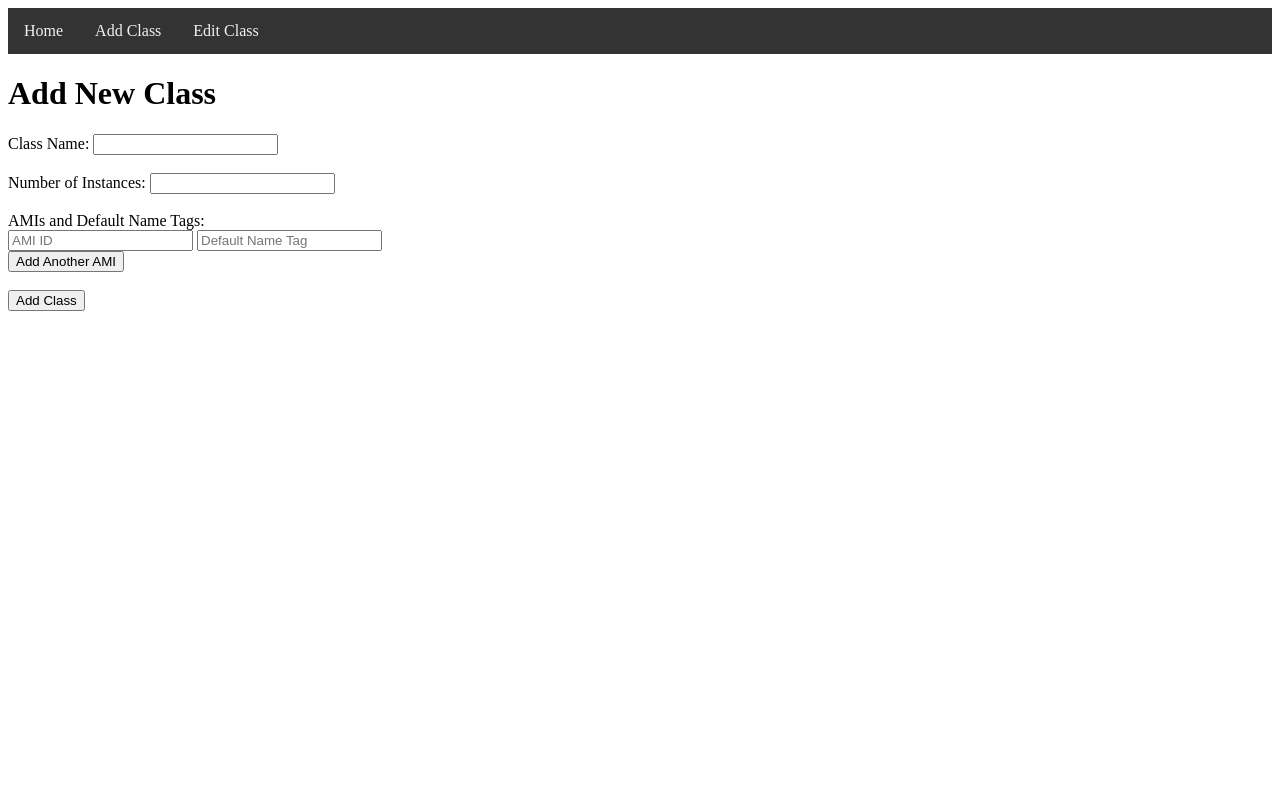
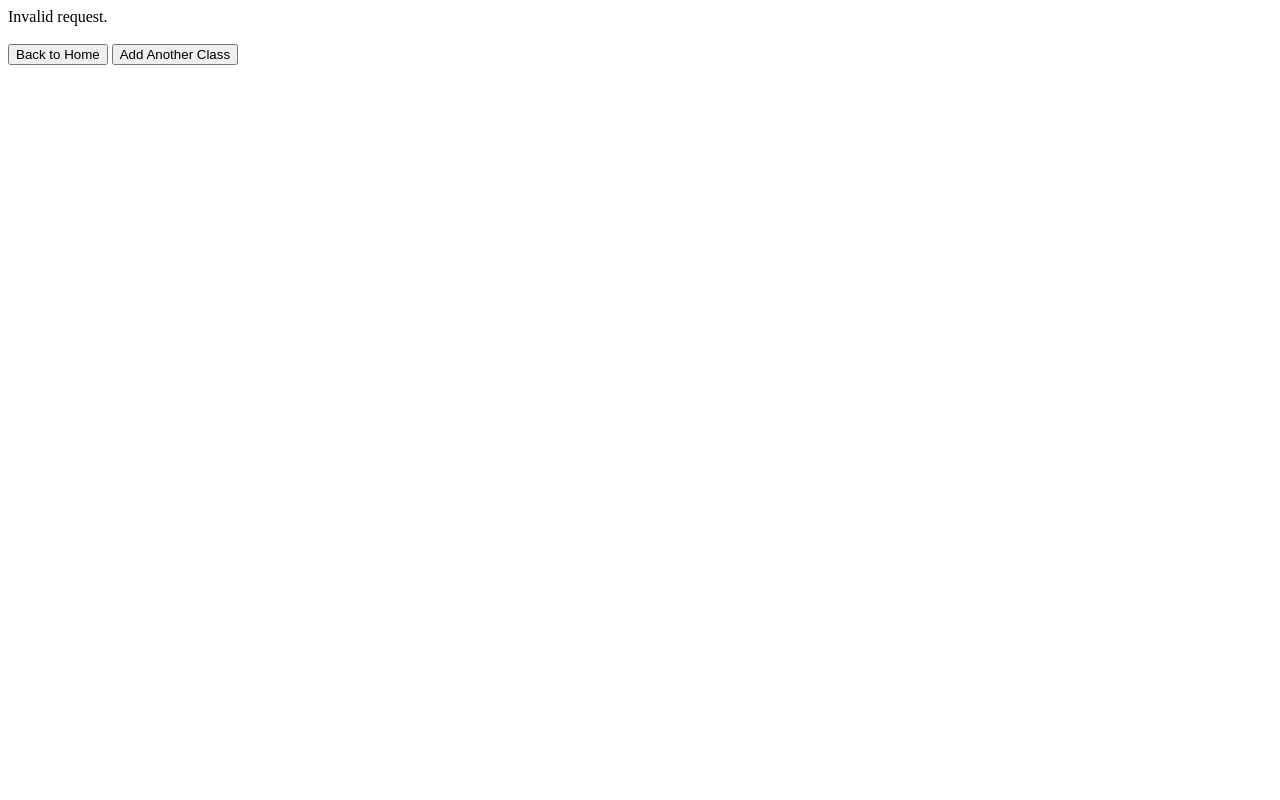
Before and after one commit to ProDataMan/LabSetup, a PHP site: page /add_class.php in a window 1280 px wide. Run offline with PHP 8.4, Linux system fonts and the light colour scheme.

Commit message:
add back to classes button

```diff
--- a/add_class.php
+++ b/add_class.php
@@ -1,39 +1,48 @@
-<!-- /var/www/html/add_class.html -->
-<!DOCTYPE html>
-<html lang="en">
-<head>
-    <meta charset="UTF-8">
-    <title>Add New Class</title>
-</head>
-<body>
-    <?php include 'navigation.php'; ?>
-    <h1>Add New Class</h1>
-    <form action="add_class.php" method="post">
-        <label for="class_name">Class Name:</label>
-        <input type="text" id="class_name" name="class_name" required>
-        <br><br>
-        <label for="num_instances">Number of Instances:</label>
-        <input type="number" id="num_instances" name="num_instances" min="1" required>
-        <br><br>
-        <label for="ami_details">AMIs and Default Name Tags:</label>
-        <div id="ami_details">
-            <div>
-                <input type="text" name="ami_ids[]" placeholder="AMI ID" required>
-                <input type="text" name="ami_tags[]" placeholder="Default Name Tag" required>
-            </div>
-        </div>
-        <button type="button" onclick="addAmiInput()">Add Another AMI</button>
-        <br><br>
-        <input type="submit" value="Add Class">
-    </form>
+<!-- /var/www/html/add_class.php -->
+<?php
+if ($_SERVER['REQUEST_METHOD'] == 'POST') {
+    $class_name = $_POST['class_name'];
+    $num_instances = $_POST['num_instances'];
+    $ami_ids = $_POST['ami_ids'];
+    $ami_tags = $_POST['ami_tags'];
 
-    <script>
-        function addAmiInput() {
-            const div = document.createElement('div');
-            div.innerHTML = `<input type="text" name="ami_ids[]" placeholder="AMI ID" required>
-                             <input type="text" name="ami_tags[]" placeholder="Default Name Tag" required>`;
-            document.getElementById('ami_details').appendChild(div);
+    // Enable error reporting
+    error_reporting(E_ALL);
+    ini_set('display_errors', 1);
+
+    // Connect to the database
+    $conn = new mysqli('localhost', 'instructor', 'password', 'aws_instructor');
+    if ($conn->connect_error) {
+        die("Connection failed: " . $conn->connect_error);
+    }
+
+    // Insert the new class into the classes table
+    $stmt = $conn->prepare("INSERT INTO classes (class_name, num_instances) VALUES (?, ?)");
+    $stmt->bind_param("si", $class_name, $num_instances);
+    if ($stmt->execute()) {
+        $class_id = $stmt->insert_id;
+
+        // Insert the AMIs into the amis table
+        $stmt_ami = $conn->prepare("INSERT INTO amis (class_id, ami_id, ami_tag) VALUES (?, ?, ?)");
+        foreach ($ami_ids as $index => $ami_id) {
+            $ami_tag = $ami_tags[$index];
+            $stmt_ami->bind_param("iss", $class_id, $ami_id, $ami_tag);
+            $stmt_ami->execute();
         }
-    </script>
-</body>
-</html>
+
+        echo "Class and AMIs added successfully.";
+    } else {
+        echo "Error: " . $stmt->error;
+    }
+
+    // Close connections
+    $stmt->close();
+    $stmt_ami->close();
+    $conn->close();
+} else {
+    echo "Invalid request.";
+}
+?>
+<br><br>
+<a href="index.php"><button>Back to Home</button></a>
+<a href="add_class.html"><button>Add Another Class</button></a>
--- a/provision.php
+++ b/provision.php
@@ -94,3 +94,5 @@ if ($_SERVER['REQUEST_METHOD'] == 'POST') {
     echo "Invalid request.";
 }
 ?>
+<br><br>
+<a href="index.php"><button>Back to Home</button></a>
--- a/update_class.php
+++ b/update_class.php
@@ -58,3 +58,6 @@ if ($_SERVER['REQUEST_METHOD'] == 'POST') {
     echo "Invalid request.";
 }
 ?>
+<br><br>
+<a href="index.php"><button>Back to Home</button></a>
+<a href="edit_class.php"><button>Edit Another Class</button></a>
```
